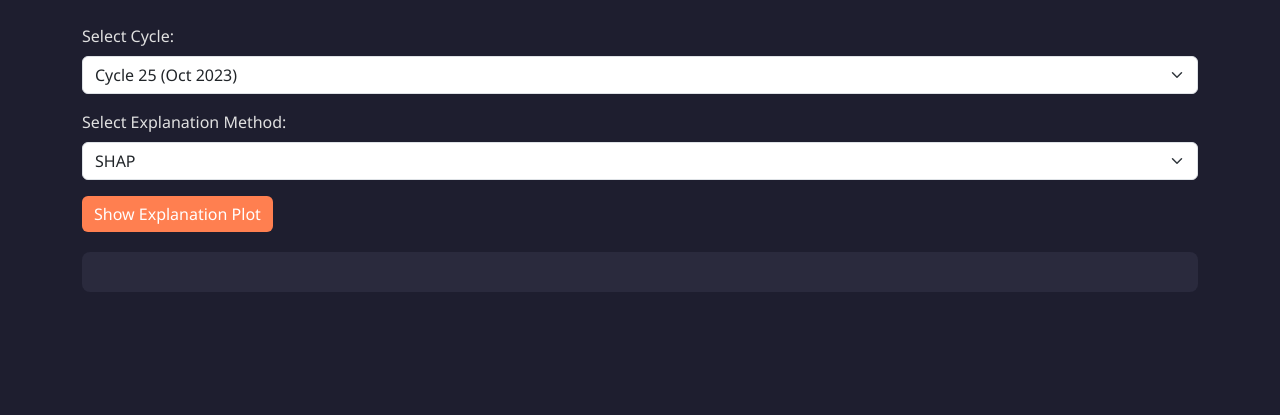
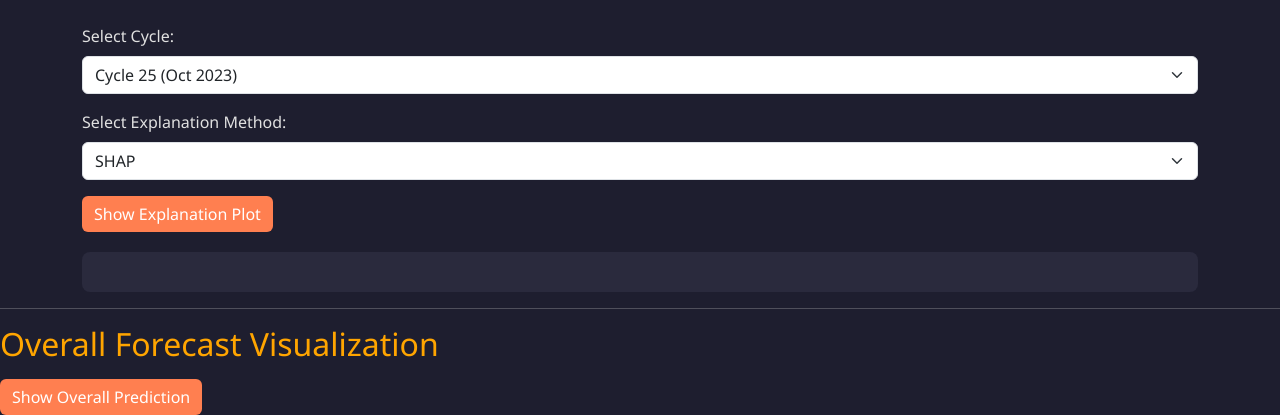
Before and after one commit to ameya1807/SSN_forecasting, a Flask app: page / in a window 1280 px wide. Shown: the part 553-968 px from the top of the page. Before the commit the page ends 845 px from the top, so only its background shows below. Run offline with Flask 3, Linux system fonts and the light colour scheme.

Commit message:
Update index.html

```diff
--- a/app/templates/index.html
+++ b/app/templates/index.html
@@ -91,6 +91,13 @@
 
   <div class="output-box" id="explanationResult"></div>
 </div>
+<hr>
+<h2>Overall Forecast Visualization</h2>
+<button class="btn btn-primary mt-2" onclick="showOverallPrediction()">Show Overall Prediction</button>
+
+<div class="output-box" id="overallPredictionBox" style="display:none;">
+  <img id="overallPredImage" src="" class="img-fluid mt-3" alt="Overall Prediction Plot">
+</div>
 
 <script>
   // Populate year dropdown
@@ -142,6 +149,13 @@
          <small>Check console for details</small>
        </div>`;
   }
+
+  function showOverallPrediction() {
+  const imageUrl = "https://raw.githubusercontent.com/ameya1807/SSN_forecasting/main/static/xai/pred.png";
+  document.getElementById("overallPredImage").src = imageUrl;
+  document.getElementById("overallPredictionBox").style.display = "block";
+}
+
 </script>
 </body>
 </html>
```
